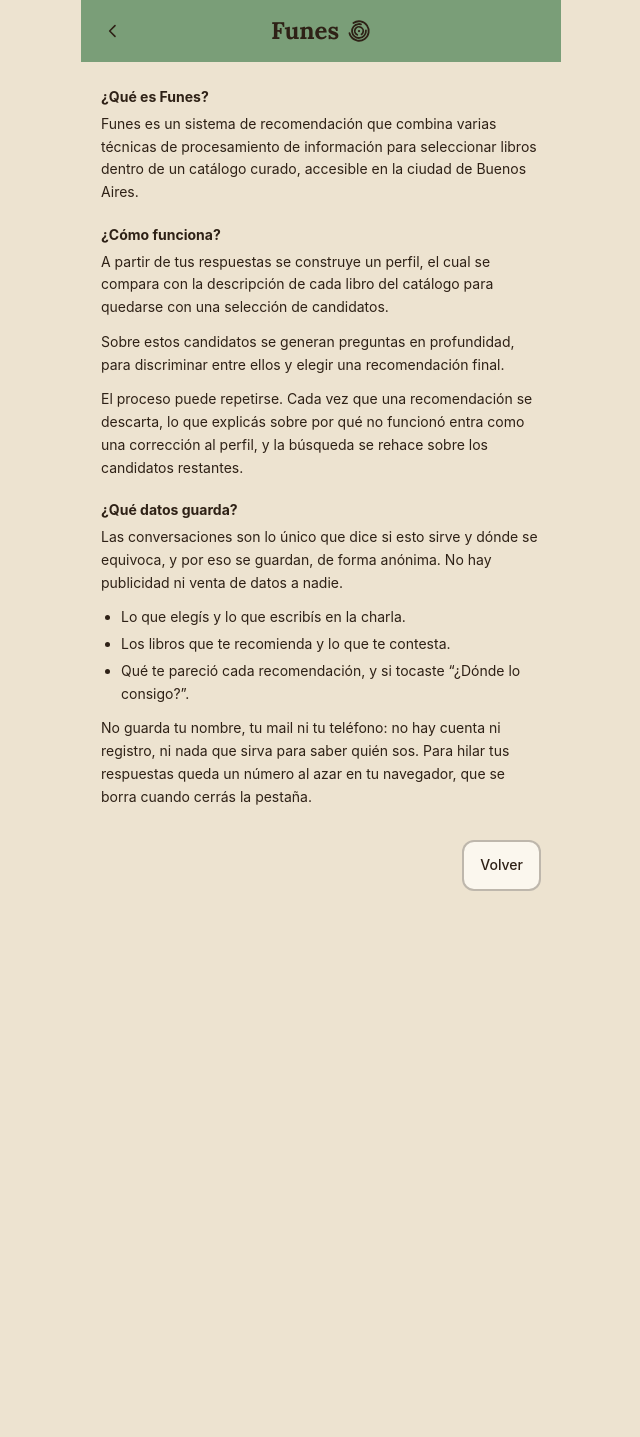
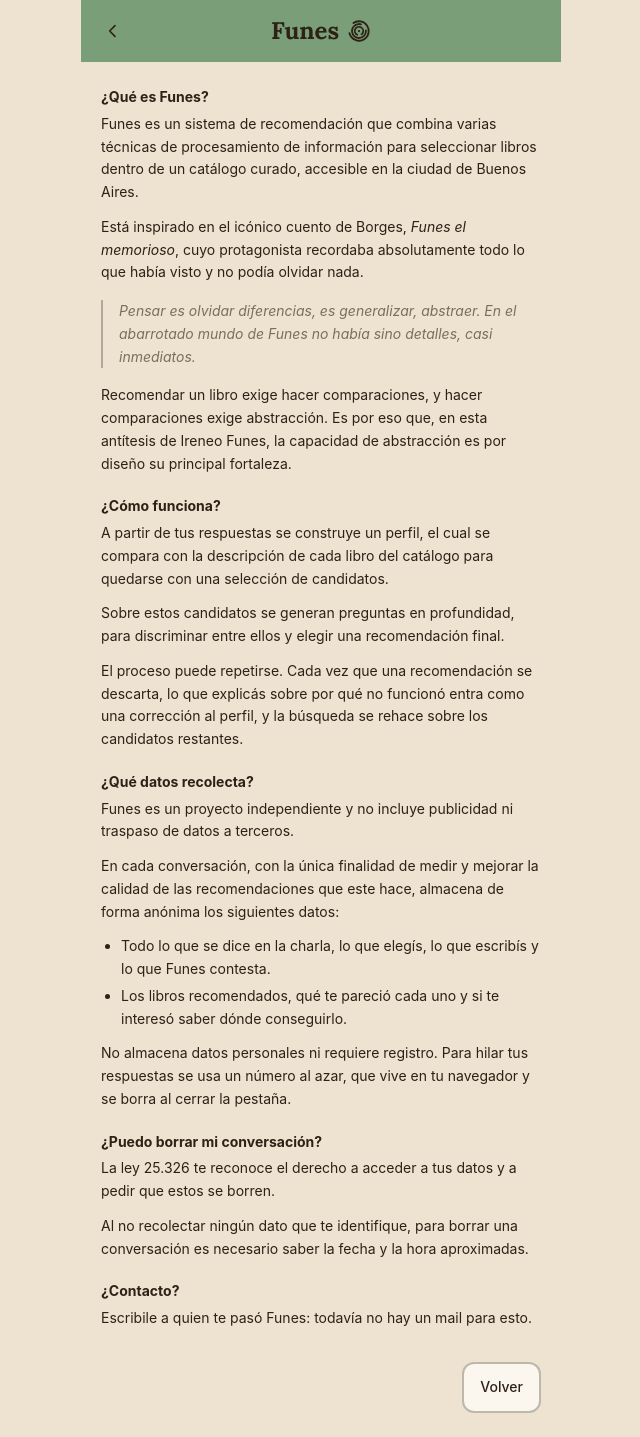
Before and after one commit to nvranco/librero, a FastAPI app: page /funes/privacidad in a window 1280 px wide. Shown: the whole page, without its empty margins (319-959 px from the left). Before the commit the page ends 891 px from the top, so only its background shows below. Run offline with FastAPI, Linux system fonts and the light colour scheme; parts of the project's set-up code (start-up, migrations or seed data) failed here and were passed over; some libraries are stand-ins or nearby versions.

Commit message:
Privacidad: el nombre de Funes, y el borrado bajo la 25.326
La pagina explicaba el mecanismo pero no de donde sale el nombre, que es
justamente lo que la hace entendible: el Funes del cuento recuerda cada
detalle y por eso no puede generalizar, y recomendar es lo contrario.
La cita va en blockquote sin comillas —el borde ya marca que es ajena— y
la atribucion queda en el parrafo de arriba, que nombra a Borges y el
cuento.

Las dos secciones de datos se funden en una: primero la garantia (sin
publicidad ni terceros), despues la finalidad, despues que se guarda y
que no. Quien abre esta pagina desconfia, y la lista se lee distinto si
antes se sabe para que existe. Los bullets pasan de tres a dos sin
perder el clic en "¿Donde lo consigo?", que es la metrica del piloto.

Vuelve el borrado, que se habia sacado entero, ahora en su propia
seccion y con la ley nombrada: el art. 16 obliga a suprimir en cinco
dias habiles la pagina lo diga o no, asi que callarlo no ahorraba nada.
Y se dice la salvedad que el anonimato impone: sin ningun dato que
identifique a nadie, la unica forma de encontrar una conversacion es la
fecha y la hora aproximadas.

El mail sale otra vez de FUNES_CONTACTO y no fijo en el HTML. Ojo con
que este seteada en Railway: si falta, en produccion aparece el texto
alternativo en vez de la direccion.

Co-Authored-By: Claude Opus 5 <noreply@anthropic.com>

```diff
--- a/app/templates/funes_privacidad.html
+++ b/app/templates/funes_privacidad.html
@@ -40,11 +40,12 @@
        Se escribe corta y en criollo a proposito: una pagina larga y notarial
        se cierra sin leer, y entonces no informo nada. -->
   <div class="flex-1 px-5 py-6 safe-b text-sm leading-relaxed">
-    {# Tres secciones: que es Funes, como funciona y que datos guarda. La
-       ultima va ultima porque el motivo del guardado no se entiende sin las
-       dos primeras. Adentro, el orden es motivo -> que se guarda -> que no:
-       quien abre esta pagina desconfia, y la lista de lo que se guarda se lee
-       distinto si antes se sabe para que.
+    {# Cinco secciones: que es Funes, como funciona, que datos recolecta, si se
+       pueden borrar y a quien escribirle. Las de datos van despues de las dos
+       primeras porque el motivo de la recoleccion no se entiende sin ellas, y
+       adentro el orden es garantia -> finalidad -> que se guarda -> que no:
+       quien abre esta pagina desconfia, y la lista se lee distinto si antes se
+       sabe para que.
 
        Lo que dicen es verificable paso por paso, a proposito. No se afirma que
        las recomendaciones sean "menos sesgadas": el motor tiene su propio sesgo
@@ -56,6 +57,24 @@
       Funes es un sistema de recomendación que combina varias técnicas de
       procesamiento de información para seleccionar libros dentro de un catálogo
       curado, accesible en la ciudad de Buenos Aires.
+    </p>
+    <p class="mb-3">
+      Está inspirado en el icónico cuento de Borges, <em>Funes el memorioso</em>,
+      cuyo protagonista recordaba absolutamente todo lo que había visto y no
+      podía olvidar nada.
+    </p>
+    {# La cita va en blockquote y no entre comillas: el borde ya dice que es
+       ajena, y las comillas encima duplican la marca. Borges y el titulo
+       quedan nombrados en el parrafo de arriba, que es la atribucion. #}
+    <blockquote class="my-4 pl-4 border-l-2 italic text-gris"
+                style="border-color: var(--borde-secundario)">
+      Pensar es olvidar diferencias, es generalizar, abstraer. En el abarrotado
+      mundo de Funes no había sino detalles, casi inmediatos.
+    </blockquote>
+    <p class="mb-3">
+      Recomendar un libro exige hacer comparaciones, y hacer comparaciones exige
+      abstracción. Es por eso que, en esta antítesis de Ireneo Funes, la
+      capacidad de abstracción es por diseño su principal fortaleza.
     </p>
     <h3 class="font-bold mt-5 mb-1">¿Cómo funciona?</h3>
     <p class="mb-3">
@@ -72,22 +91,51 @@
       que explicás sobre por qué no funcionó entra como una corrección al perfil,
       y la búsqueda se rehace sobre los candidatos restantes.
     </p>
-    <h3 class="font-bold mt-5 mb-1">¿Qué datos guarda?</h3>
+    <h3 class="font-bold mt-5 mb-1">¿Qué datos recolecta?</h3>
     <p class="mb-3">
-      Las conversaciones son lo único que dice si esto sirve y dónde se
-      equivoca, y por eso se guardan, de forma anónima. No hay publicidad ni
-      venta de datos a nadie.
+      Funes es un proyecto independiente y no incluye publicidad ni traspaso de
+      datos a terceros.
+    </p>
+    <p class="mb-3">
+      En cada conversación, con la única finalidad de medir y mejorar la calidad
+      de las recomendaciones que este hace, almacena de forma anónima los
+      siguientes datos:
     </p>
     <ul class="list-disc pl-5 space-y-1">
-      <li>Lo que elegís y lo que escribís en la charla.</li>
-      <li>Los libros que te recomienda y lo que te contesta.</li>
-      <li>Qué te pareció cada recomendación, y si tocaste “¿Dónde lo consigo?”.</li>
+      <li>Todo lo que se dice en la charla, lo que elegís, lo que escribís y lo que Funes contesta.</li>
+      <li>Los libros recomendados, qué te pareció cada uno y si te interesó saber dónde conseguirlo.</li>
     </ul>
     <p class="mt-3">
-      No guarda tu nombre, tu mail ni tu teléfono: no hay cuenta ni registro, ni
-      nada que sirva para saber quién sos. Para hilar tus respuestas queda un
-      número al azar en tu navegador, que se borra cuando cerrás la pestaña.
+      No almacena datos personales ni requiere registro. Para hilar tus respuestas
+      se usa un número al azar, que vive en tu navegador y se borra al cerrar la
+      pestaña.
     </p>
+
+    <h3 class="font-bold mt-5 mb-1">¿Puedo borrar mi conversación?</h3>
+    <p class="mb-3">
+      La ley 25.326 te reconoce el derecho a acceder a tus datos y a pedir que
+      estos se borren.
+    </p>
+    <p>
+      Al no recolectar ningún dato que te identifique, para borrar una
+      conversación es necesario saber la fecha y la hora aproximadas.
+    </p>
+
+    {# El mail sale de FUNES_CONTACTO y no fijo en el HTML: cambiarlo en Railway
+       no deberia pedir un deploy. Si la variable no esta seteada la seccion
+       igual tiene que decir algo —el derecho al borrado no depende de que yo me
+       acuerde de configurar el entorno—, y por eso existe la rama del else. #}
+    <h3 class="font-bold mt-5 mb-1">¿Contacto?</h3>
+    {% if contacto %}
+    <p>
+      Podés escribirme directamente a
+      <a class="underline font-medium" href="mailto:{{ contacto }}">{{ contacto }}</a>.
+    </p>
+    {% else %}
+    <p>
+      Escribile a quien te pasó Funes: todavía no hay un mail para esto.
+    </p>
+    {% endif %}
 
     <p class="mt-8 text-right">
       <a href="/funes" class="tap btn-secundario inline-flex items-center rounded-xl2 px-4 py-3 font-medium">
```
